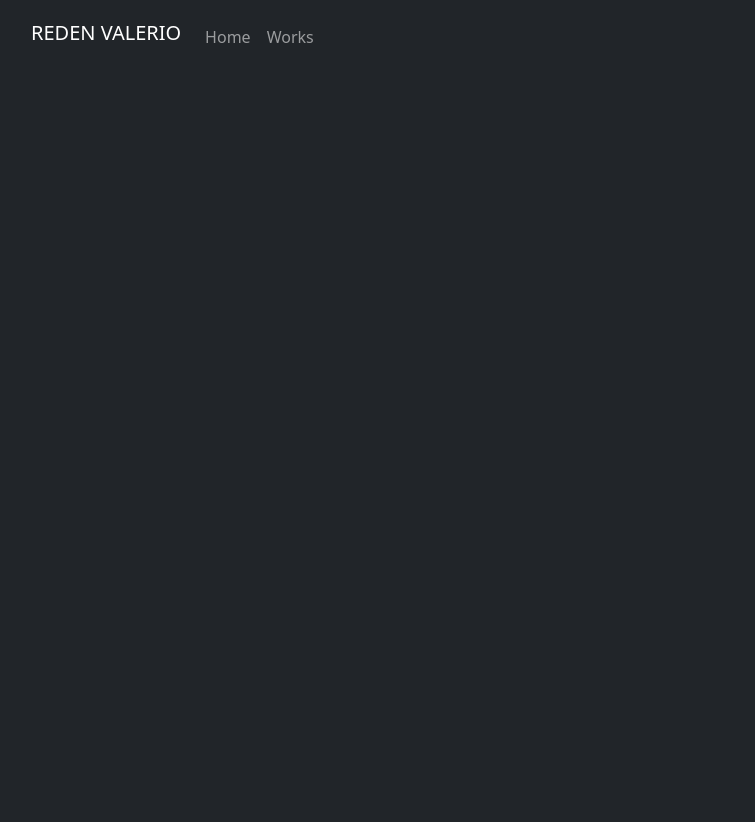
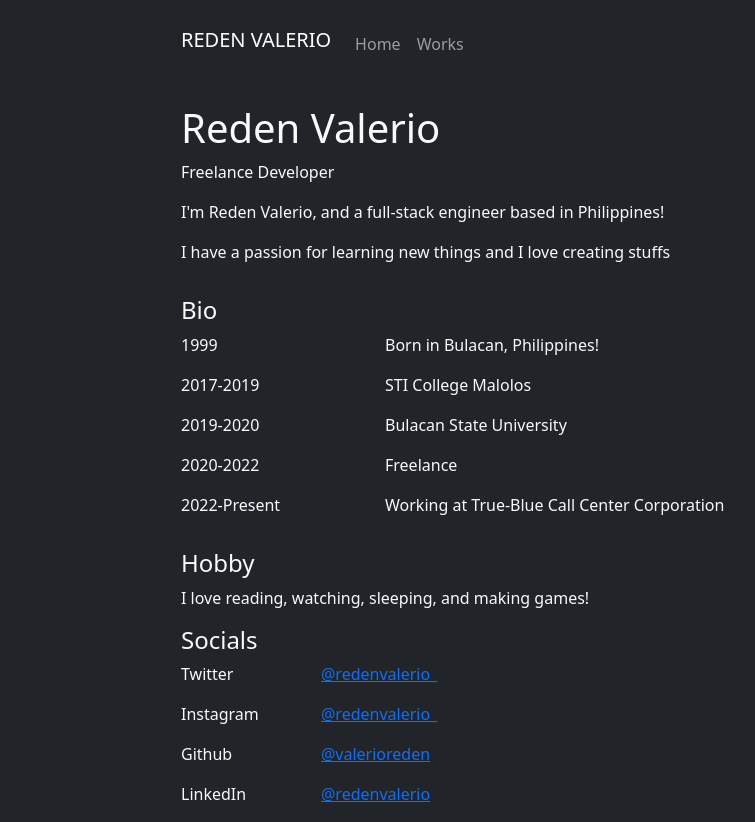
Before and after one commit to valerioreden/portfolio-app, a website: page index.html in a window 1280 px wide. Shown: the whole page, without its empty margins (51-806 px from the left). Before the commit the page ends 800 px from the top, so only its background shows below. Drawn offline with nearby package versions, Linux system fonts and the light colour scheme.

Commit message:
All for today

```diff
--- a/index.html
+++ b/index.html
@@ -3,27 +3,98 @@
   <head>
     <meta charset="utf-8">
     <meta name="viewport" content="width=device-width, initial-scale=1">
-
+	<script src="https://kit.fontawesome.com/611ebc9fb0.js" crossorigin="anonymous"></script>
     <link href="https://cdn.jsdelivr.net/npm/bootstrap@5.1.3/dist/css/bootstrap.min.css" rel="stylesheet" integrity="sha384-1BmE4kWBq78iYhFldvKuhfTAU6auU8tT94WrHftjDbrCEXSU1oBoqyl2QvZ6jIW3" crossorigin="anonymous">
-	<script defer src="https://unpkg.com/alpinejs@3.9.0/dist/cdn.min.js"></script>
-    <title>Hello, world!</title>
+    <title>Reden Valerio</title>
+	<style>
+		@media (min-width: 1200px) {
+		    .container{
+		        max-width: 840px;
+		    }
+		}
+	</style>
   </head>
   <body class="bg-dark">
 	<nav class="navbar navbar-expand-lg navbar-dark bg-dark p-3">
 		<div class="container justify-content-start">
 			<a class="navbar-brand h1" href="#">REDEN VALERIO</a>
+
+			<div class="navbar">
 				<ul class="navbar-nav mr-auto">
 					<li class="nav-item">
-					<a class="nav-link" href="#">Home</a>
+						<a class="nav-link" href="./index.html">Home</a>
 					</li>
 					<li class="nav-item">
-					<a class="nav-link" href="#">Works</a>
+						<a class="nav-link" href="./works.html">Works</a>
 					</li>
+
 				</ul>
+
+			</div>
 		</div>
 	</nav>
 
 	<div class="container bg-dark">
+		<div class="mt-3">
+			<div class="row">
+				<h1 class="text-light">Reden Valerio</h1>
+				<p class="text-light">Freelance Developer</p>
+				<p class="text-light">I'm Reden Valerio, and a full-stack engineer based in Philippines!</p>
+				<p class="text-light">I have a passion for learning new things and I love creating stuffs</p>
+
+			</div>
+		</div>
+
+		<div class="mt-3">
+			<h4 class="text-light mt-">Bio</h4>
+			<div class="row">
+				<span class="row">
+					<p class="text-light col-3">1999</p>
+					<p class="text-light col-7">Born in Bulacan, Philippines!</p>
+				</span>
+				<span class="row">
+					<p class="text-light col-3">2017-2019</p>
+					<p class="text-light col-7">STI College Malolos</p>
+				</span>
+				<span class="row">
+					<p class="text-light col-3">2019-2020</p>
+					<p class="text-light col-7">Bulacan State University</p>
+				</span>
+				<span class="row">
+					<p class="text-light col-3">2020-2022</p>
+					<p class="text-light col-7">Freelance</p>
+				</span>
+				<span class="row">
+					<p class="text-light col-3">2022-Present</p>
+					<p class="text-light col-7">Working at True-Blue Call Center Corporation</p>
+				</span>
+			</div>
+		</div>
+
+		<div class="mt-3">
+			<h4 class="text-light mt-">Hobby</h4>
+			<p class="text-light">I love reading, watching, sleeping, and making games!</p>
+		</div>
+
+		<div class="mt-3">
+			<h4 class="text-light mt-">Socials</h4>
+			<div class="row">
+				<p class="col-2 text-light">Twitter</p>
+				<a class="col" href="#">@redenvalerio_</a>
+			</div>
+			<div class="row">
+				<p class="col-2 text-light">Instagram</p>
+				<a class="col" href="#">@redenvalerio_</a>
+			</div>
+			<div class="row">
+				<p class="col-2 text-light">Github</p>
+				<a class="col" href="#">@valerioreden</a>
+			</div>
+			<div class="row">
+				<p class="col-2 text-light">LinkedIn</p>
+				<a class="col" href="#">@redenvalerio</a>
+			</div>
+		</div>
 
 	</div>
 
--- /dev/null
+++ b/package.json
@@ -0,0 +1,5 @@
+{
+  "dependencies": {
+    "bootstrap-icons": "^1.8.1"
+  }
+}
```
Also changed, not shown: works.html (added, +87 -0 lines), images/work_01.gif (added), images/work_02.png (added), images/work_03.png (added), images/work_04.png (added), images/work_05.png (added), images/work_06.png (added), 1 other file. Lines whose indentation alone changed are shown as unchanged.
